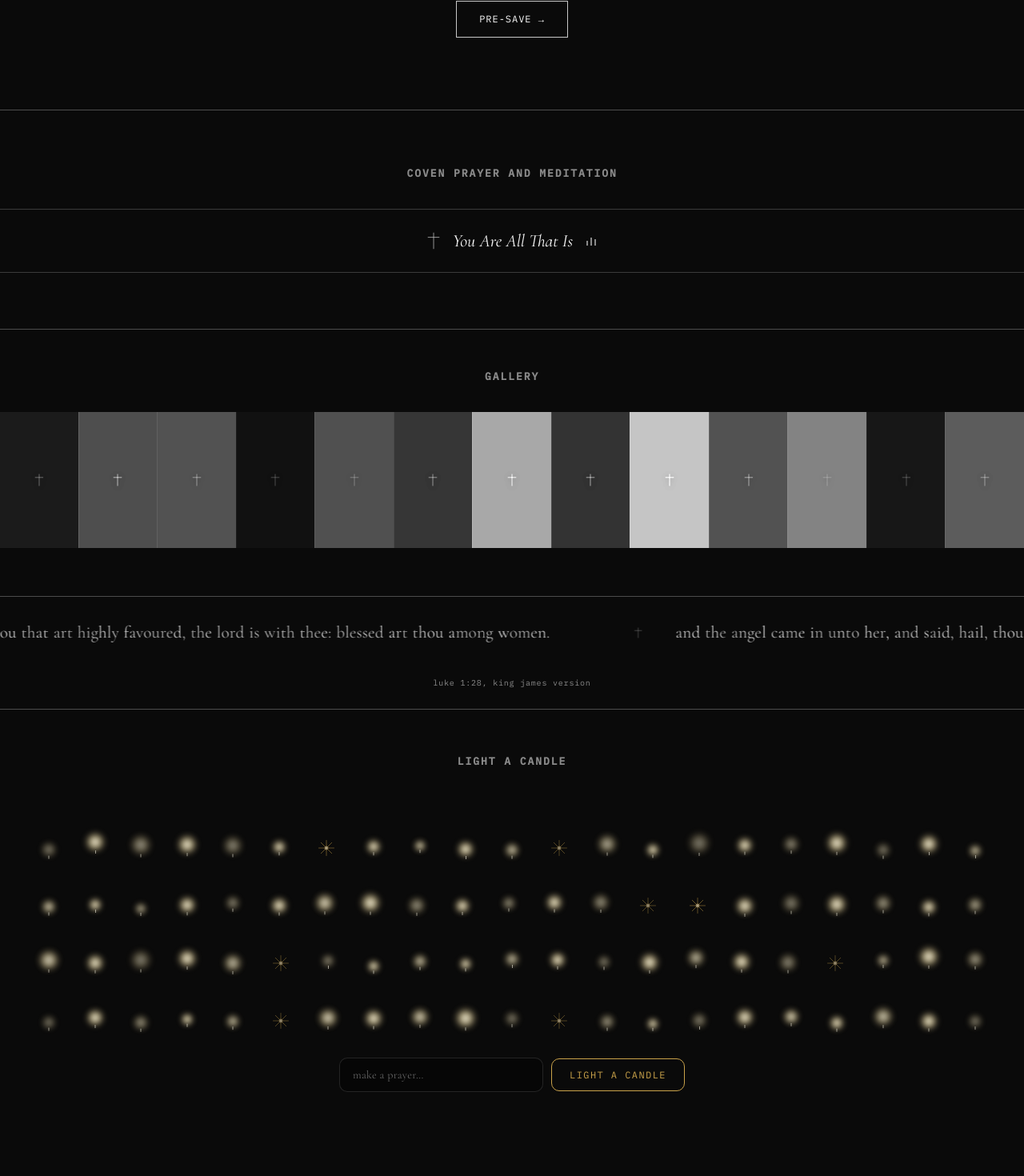
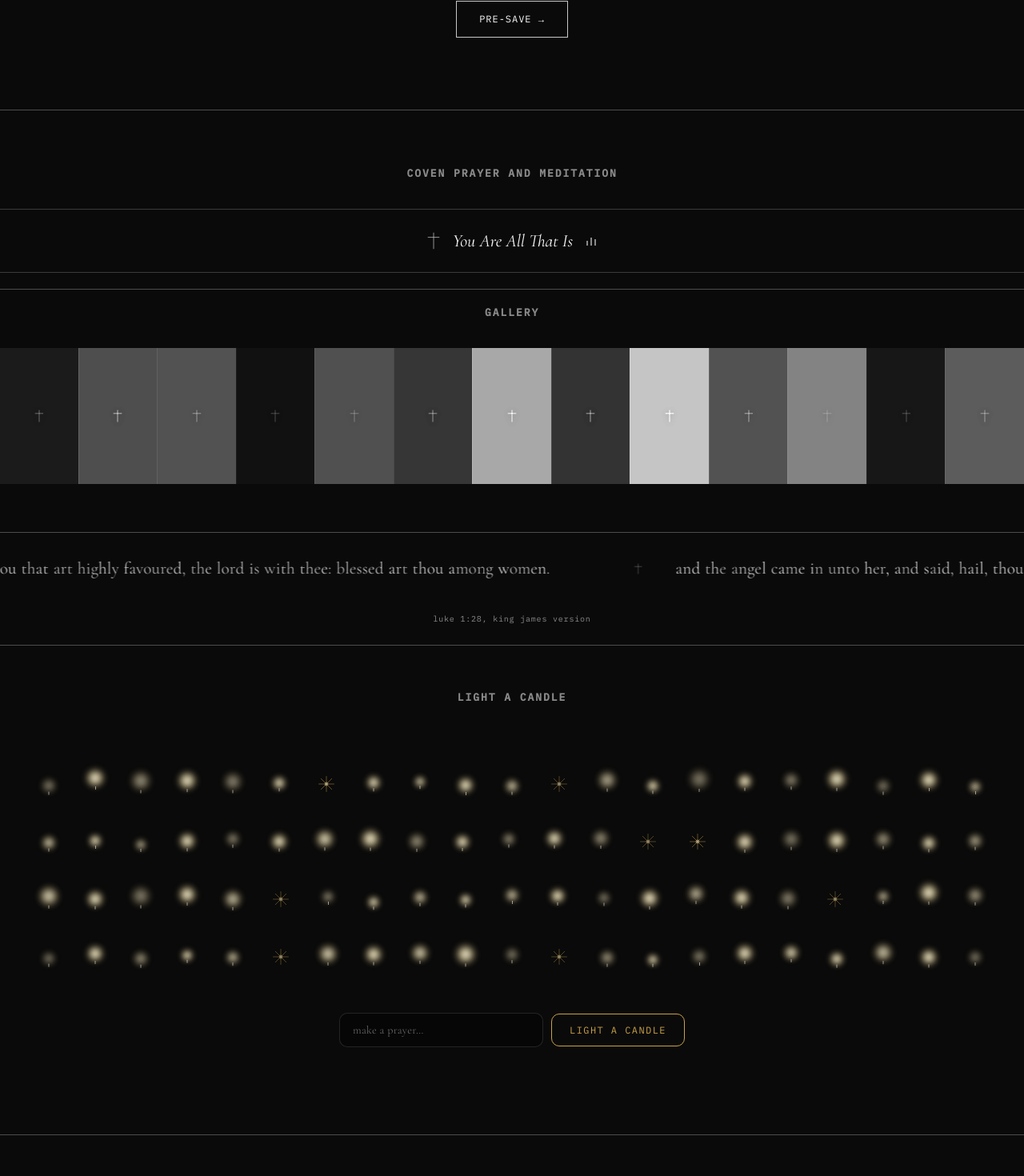
Before and after one commit to nimamixku/coven-site---bibleneworleans, a Next.js app: page / in a window 1280 px wide. Shown: the part 460-1930 px from the top of the page at 80% size. Built offline with nearby package versions, Linux system fonts and the light colour scheme.

Commit message:
Tighten prayer-to-gallery gap; add space between candles and prayer form

```diff
--- a/app/globals.css
+++ b/app/globals.css
@@ -233,7 +233,7 @@ body{
 
 /* Prayer and Meditation */
 .prayer-section{
-  padding:70px 0;
+  padding:70px 0 20px;
 }
 .prayer-list{
   width:100%;
@@ -551,7 +551,7 @@ body.custom-cursor-active *{
 
 /* Photo strip / gallery */
 .photo-strip-section{
-  padding:50px 0 60px;
+  padding:20px 0 60px;
 }
 .photo-strip-section .section-heading{
   padding:0 24px;
@@ -1017,6 +1017,7 @@ body.custom-cursor-active *{
   gap:10px;
   align-items:center;
   padding:0 24px;
+  margin-top:24px;
 }
 
 .votive-input{
```
